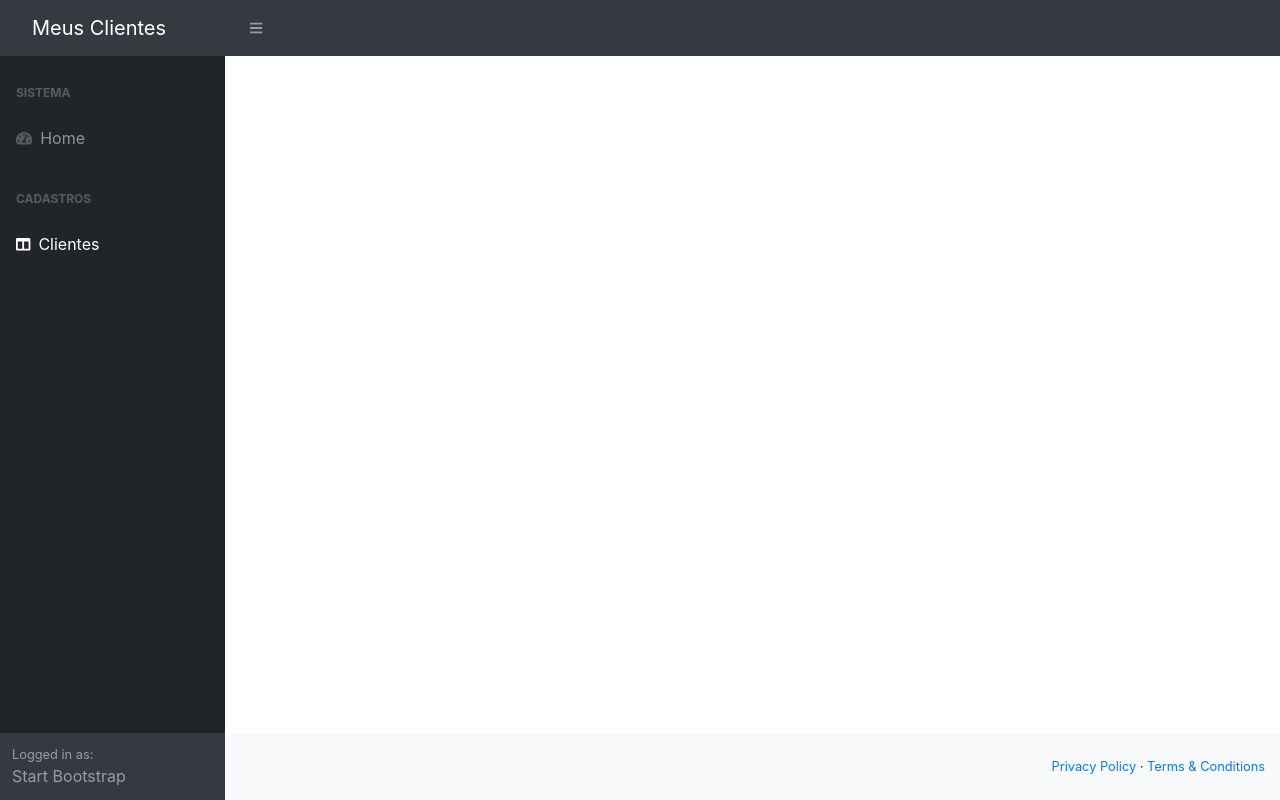
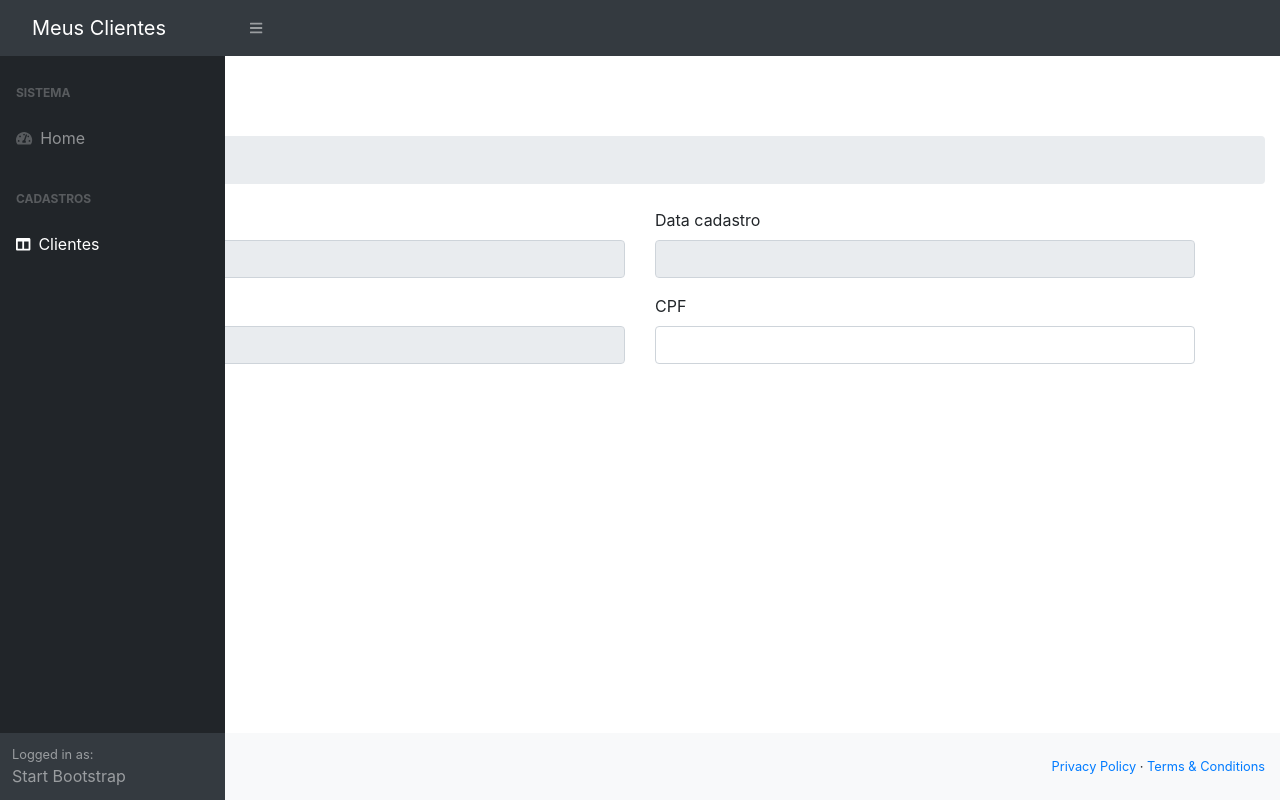
Before and after one commit to julioosilva97/projeto-angular-iniciante, an Angular app in the folder frontend/: page /cliente-form in a window 1280 px wide. Built offline with nearby package versions, Linux system fonts and the light colour scheme.

Commit message:
Criado formulário de cliente

```diff
--- a/frontend/src/app/clientes/cliente-form/cliente-form.component.html
+++ b/frontend/src/app/clientes/cliente-form/cliente-form.component.html
@@ -1 +1,43 @@
-<p>cliente-form works!</p>
+<h1 class="mt-4">Clientes</h1>
+<ol class="breadcrumb mb-4">
+  <li class="breadcrumb-item active">Cadastro</li>
+</ol>
+<div class="container">
+  <form #clienteForm = "ngForm" (ngSubmit)="onSubmit()">
+    <div class="row">
+      <div class="col-md-6">
+        <div class="form-group">
+          <label for="">ID</label>
+            <input type="text" class="form-control" disabled [ngModel]="cliente.id" name="nome"/>
+        </div>
+      </div>
+      <div class="col-md-6">
+        <div class="form-group">
+          <label for="">Data cadastro</label>
+            <input type="text" class="form-control" disabled [ngModel]="cliente.dataCadastro" name="dataCadastro"/>
+        </div>
+      </div>
+    </div>
+    <div class="row">
+      <div class="col-md-6">
+        <div class="form-group">
+          <label for="">Nome</label>
+            <input type="text" class="form-control" [(ngModel)]="cliente.nome" name="nome"/>
+        </div>
+      </div>
+      <div class="col-md-6">
+        <div class="form-group">
+          <label for="">CPF</label>
+            <input type="text" class="form-control" [(ngModel)]="cliente.cpf" name="cpf"/>
+        </div>
+      </div>
+    </div>
+    <div class="row">
+      <div class="col-md-2">
+        <button type="submit" class="btn btn-success" >
+          Salvar
+        </button>
+      </div>
+    </div>
+  </form>
+</div>
--- a/frontend/src/app/clientes/cliente-form/cliente-form.component.ts
+++ b/frontend/src/app/clientes/cliente-form/cliente-form.component.ts
@@ -1,4 +1,6 @@
+import { Cliente } from './../cliente.model';
 import { Component, OnInit } from '@angular/core';
+
 
 @Component({
   selector: 'app-cliente-form',
@@ -7,9 +9,20 @@
 })
 export class ClienteFormComponent implements OnInit {
 
+
+  cliente : Cliente = {
+    nome : "",
+    cpf : "",
+    dataCadastro : ""
+  }
+
   constructor() { }
 
   ngOnInit(): void {
   }
 
+  onSubmit():void{
+    console.log(this.cliente);
+  }
+
 }
--- /dev/null
+++ b/frontend/src/app/clientes/cliente.model.ts
@@ -0,0 +1,6 @@
+export interface Cliente {
+  id?:number;
+  nome:string;
+  cpf:string;
+  dataCadastro:string;
+}
--- a/frontend/src/app/clientes/clientes.module.ts
+++ b/frontend/src/app/clientes/clientes.module.ts
@@ -3,13 +3,16 @@
 
 import { ClientesRoutingModule } from './clientes-routing.module';
 import { ClienteFormComponent } from './cliente-form/cliente-form.component';
+import { FormsModule } from '@angular/forms';
+
 
 
 @NgModule({
   declarations: [ClienteFormComponent],
   imports: [
     CommonModule,
-    ClientesRoutingModule
+    ClientesRoutingModule,
+    FormsModule
   ],
   exports : [
     ClienteFormComponent
```
